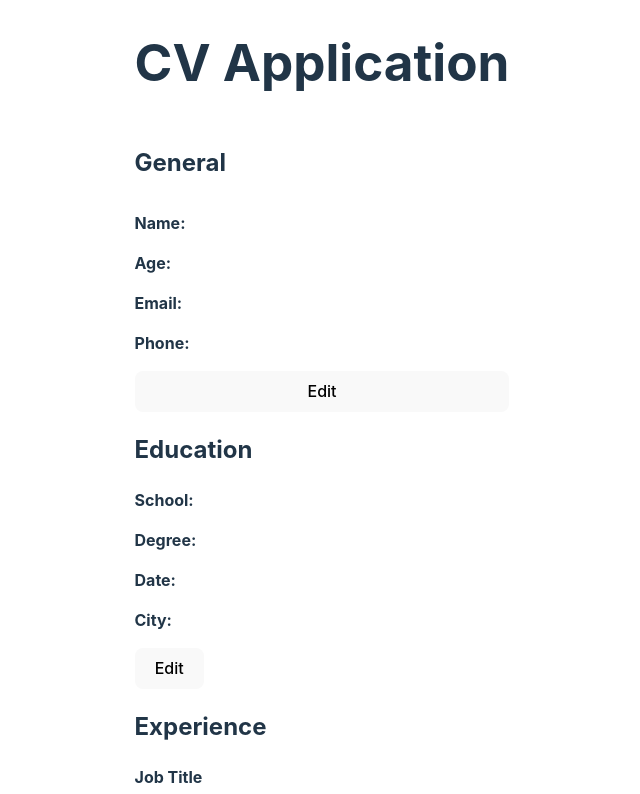
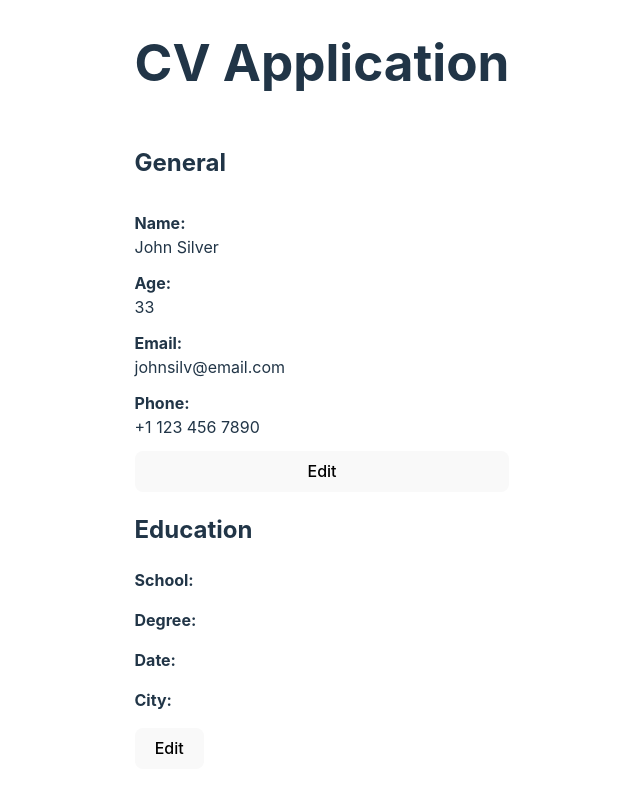
Before and after one commit to Maxnikit/cv-creator, a React (Vite) app: page / in a window 1280 px wide. Shown: the top 794 px of the page, without its empty margins (318-958 px from the left). Built offline with nearby package versions, Linux system fonts and the light colour scheme.

Commit message:
Add labels to inputs in General

```diff
--- a/src/App.css
+++ b/src/App.css
@@ -9,12 +9,16 @@ body {
 }
 .general > p {
   margin: 0;
-  height: 30px;
+  height: 50px;
+  display: flex;
+  flex-direction: column;
 }
-.input-field {
-  box-sizing: border-box;
-  height: 30px;
-  width: 100%;
+.input-container {
+  display: flex;
+  flex-direction: column;
+  /* box-sizing: border-box; */
+  height: 50px;
+  /* width: 100%; */
 }
 
 .inputNameFields {
--- a/src/components/General.jsx
+++ b/src/components/General.jsx
@@ -5,11 +5,11 @@ import Input from "./Input";
 function General() {
   const [isEditing, setIsEditing] = useState(false);
   const [formData, setFormData] = useState({
-    firstName: "",
-    lastName: "",
-    age: "",
-    email: "",
-    phone: "",
+    firstName: "John",
+    lastName: "Silver",
+    age: "33",
+    email: "johnsilv@email.com",
+    phone: "+1 123 456 7890",
   });
   const fullName = formData.firstName + " " + formData.lastName;
   const handleInputChange = (e) => {
@@ -67,6 +67,7 @@ function General() {
           placeholder="Phone"
           onChange={handleInputChange}
         />
+
         <Button onClick={saveChanges} text="Confirm" />
       </div>
     );
@@ -74,6 +75,9 @@ function General() {
   return (
     <div className="general">
       <h2>General</h2>
+      {/* <label htmlFor="fullName">Name</label>
+      <output name="fullName"> {fullName}</output> */}
+
       <p>
         <strong>Name:</strong> {fullName}
       </p>
--- a/src/components/Input.jsx
+++ b/src/components/Input.jsx
@@ -1,7 +1,10 @@
 import React from "react";
 
 function Input({ type, name, value, placeholder, onChange }) {
+  const labelTitle = name.charAt(0).toUpperCase() + name.slice(1) + ":";
   return (
+    <div className="input-container">
+      <label htmlFor={name}>{labelTitle}</label>
       <input
         type={type}
         name={name}
@@ -10,6 +13,7 @@ function Input({ type, name, value, placeholder, onChange }) {
         onChange={onChange}
         className="input-field" // Assuming you have some CSS styles for `.input-field`
       />
+    </div>
   );
 }
 
```
Lines whose indentation alone changed are shown as unchanged.
